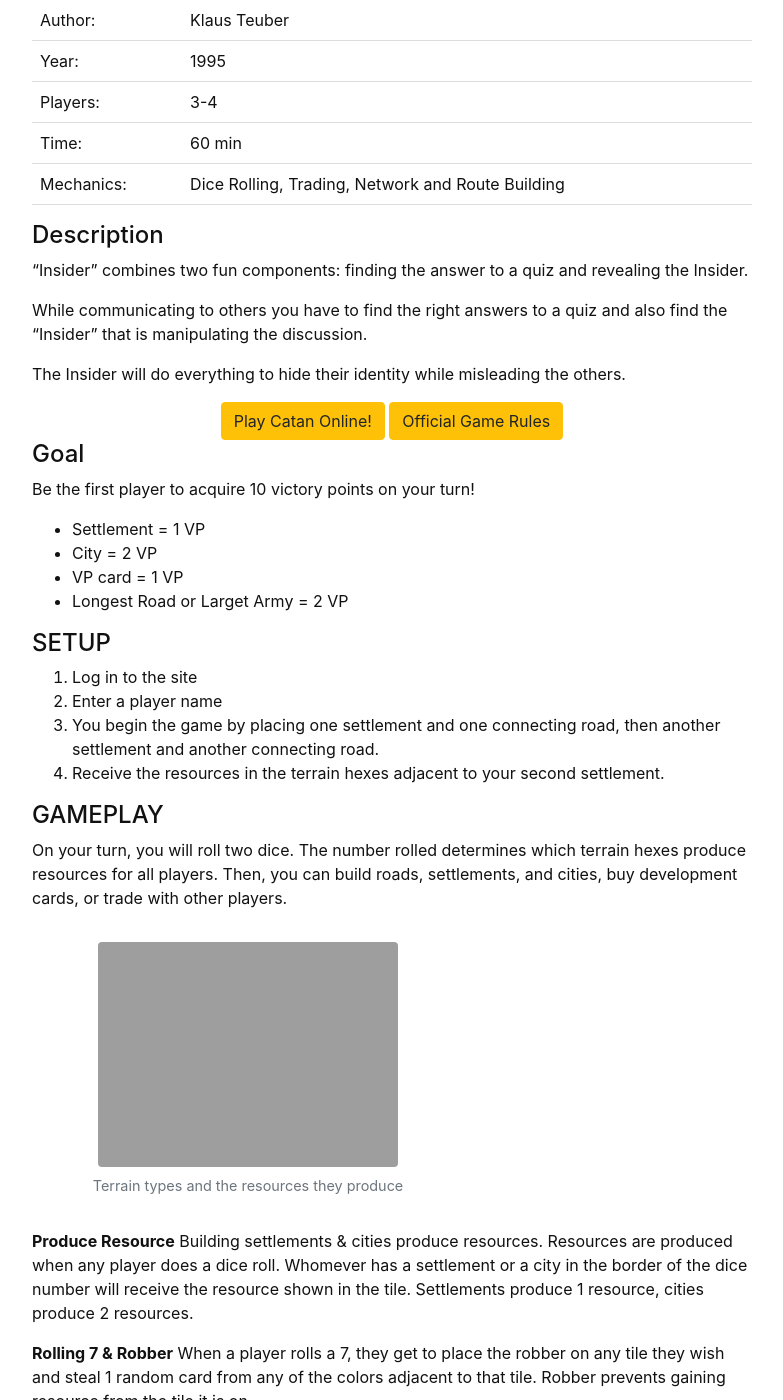
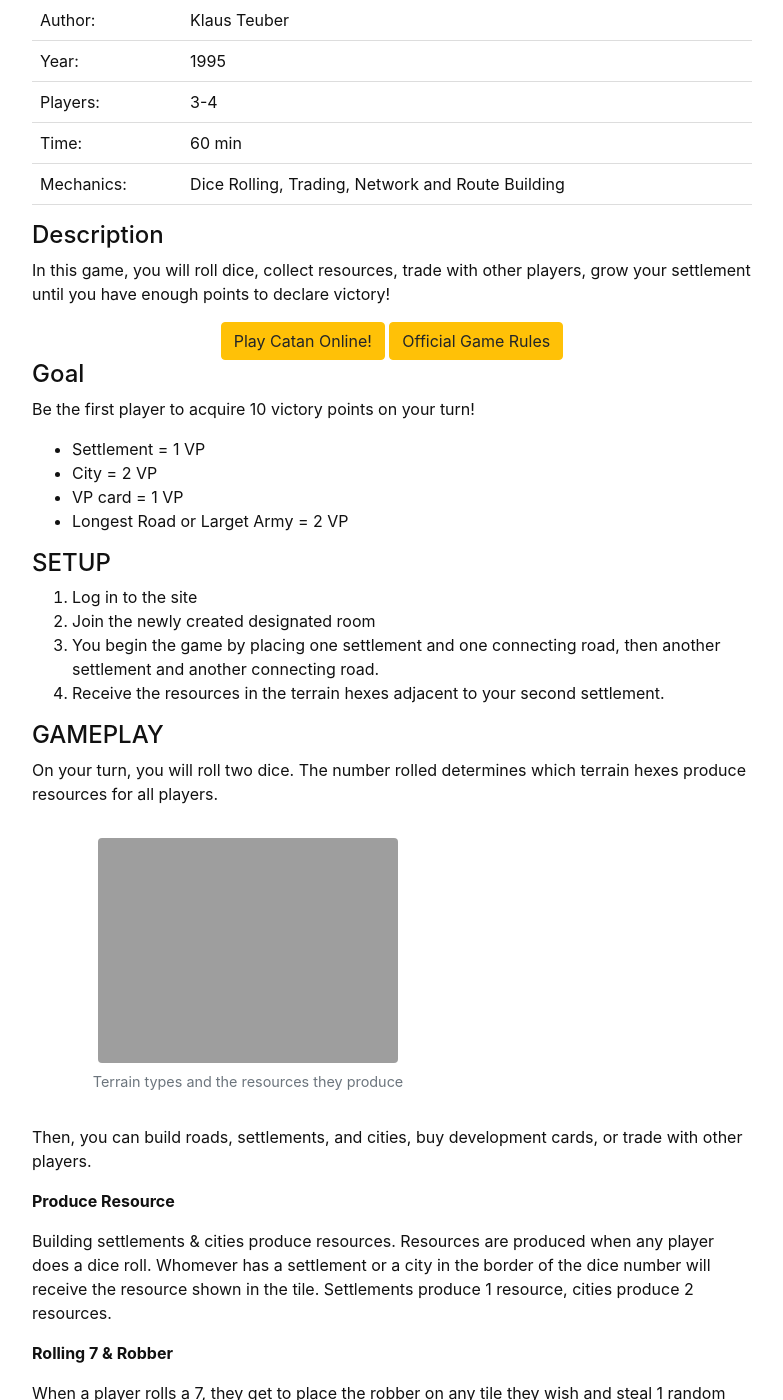
Before and after one commit to hanwendong1/VirtualGaming, a Jekyll site: the page built from content/4-Catan.md, in a window 1280 px wide and 1400 px high, scrolled down 866 px. Shown: the whole window, without its empty margins (248-1031 px from the left). Built offline with Jekyll 4.4.1, drawn with Linux system fonts in a browser that asks for light colours.

Commit message:
Update 4-Catan.md

```diff
--- a/content/4-Catan.md
+++ b/content/4-Catan.md
@@ -53,11 +53,7 @@
    </p>
 </html>
 #### Description
-"Insider" combines two fun components: finding the answer to a quiz and revealing the Insider.
-
-While communicating to others you have to find the right answers to a quiz and also find the "Insider" that is manipulating the discussion.
-
-The Insider will do everything to hide their identity while misleading the others.
+In this game, you will roll dice, collect resources, trade with other players, grow your settlement until you have enough points to declare victory!
 
 <div style="text-align: center;">
 <a class="btn btn-warning" href="https://colonist.io/" role="button" target="_blank">Play Catan Online!</a>
@@ -75,22 +71,24 @@
 
 #### SETUP
 1. Log in to the site
-2. Enter a player name
+2. Join the newly created designated room
 3. You begin the game by placing one settlement and one connecting road, then another settlement and another connecting road.
 4. Receive the resources in the terrain hexes adjacent to your second settlement.
 
 #### GAMEPLAY
 
-On your turn, you will roll two dice. The number rolled determines which terrain hexes produce resources for all players. Then, you can build roads, settlements, and cities, buy development cards, or trade with other players.
-
+On your turn, you will roll two dice. The number rolled determines which terrain hexes produce resources for all players.
 
 {% include figure.html img="terrains.png" alt="Terrain types and the resources they produce" caption="Terrain types and the resources they produce" width="75%" %}
 
+Then, you can build roads, settlements, and cities, buy development cards, or trade with other players.
 
 **Produce Resource**
+
 Building settlements & cities produce resources. Resources are produced when any player does a dice roll. Whomever has a settlement or a city in the border of the dice number will receive the resource shown in the tile. Settlements produce 1 resource, cities produce 2 resources.
 
 **Rolling 7 & Robber**
+
 When a player rolls a 7, they get to place the robber on any tile they wish and steal 1 random card from any of the colors adjacent to that tile. Robber prevents gaining resource from the tile it is on.
 
 **Use Resources**
```
